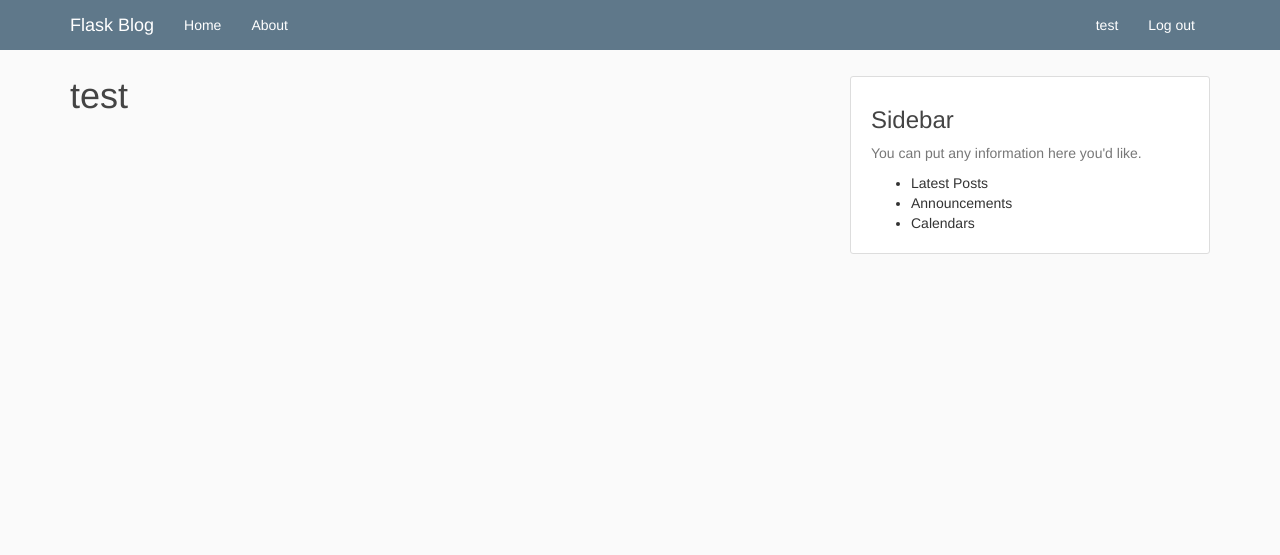
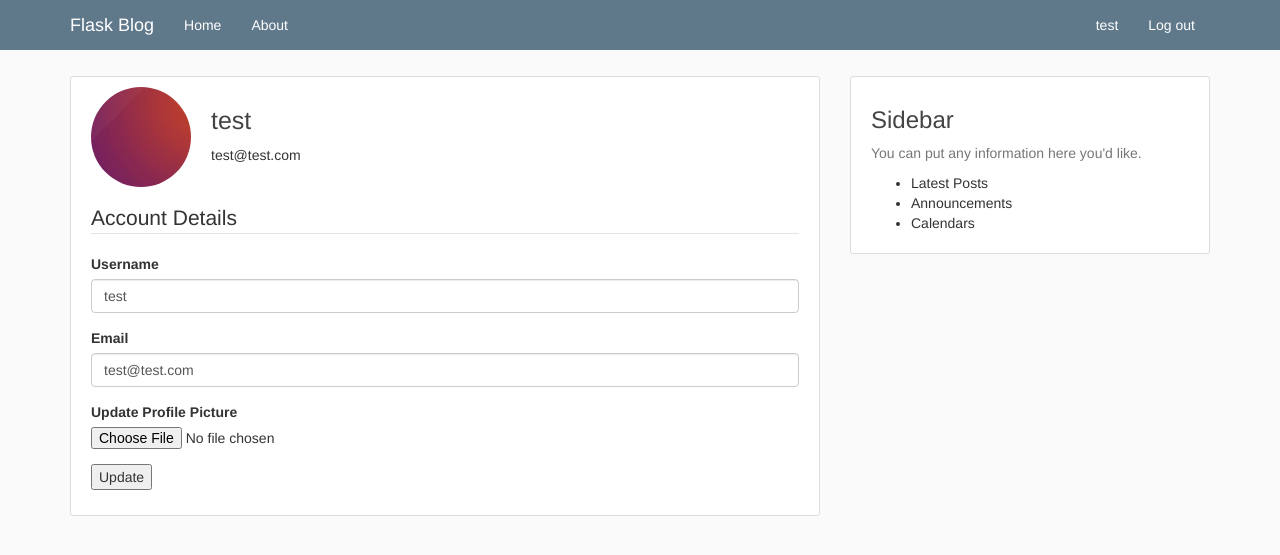
Before and after one commit to jordanblakey/flask-in-depth, a Flask app: page /account in a window 1280 px wide. Shown: the top 555 px of the page. Run offline with Flask 2, Linux system fonts and the light colour scheme; a user stored in the database is signed in; some libraries are stand-ins or nearby versions.

Commit message:
update account info

```diff
--- a/flaskblog/forms.py
+++ b/flaskblog/forms.py
@@ -1,4 +1,7 @@
 from flask_wtf import FlaskForm  # Flask implementation of wtforms
+from flask_wtf.file import FileField, FileAllowed
+from flask_login import current_user
+
 
 # Classes/interfaces for form elements
 from wtforms import (
@@ -53,3 +56,29 @@ class LoginForm(FlaskForm):
       validators=[DataRequired()])
   remember = BooleanField('Remember Me')
   submit = SubmitField('Login')
+
+
+class UpdateAccountForm(FlaskForm):
+  username = StringField(
+      'Username',
+      validators=[DataRequired(), Length(min=2, max=20)])
+  email = StringField(
+      'Email',
+      validators=[DataRequired(), Email()])
+  picture = FileField(
+      'Update Profile Picture',
+      validators=[FileAllowed(['jpg', 'png'])])
+  submit = SubmitField(
+      'Update')
+
+  def validate_username(self, username):
+    if username.data != current_user.username:
+      user = User.query.filter_by(username=username.data).first()
+      if user:
+        raise ValidationError('Account exists with that username.')
+
+  def validate_email(self, email):
+    if email.data != current_user.email:
+      email = User.query.filter_by(email=email.data).first()
+      if email:
+        raise ValidationError('Account exists with that email.')
--- a/flaskblog/routes.py
+++ b/flaskblog/routes.py
@@ -1,6 +1,9 @@
+import os
+import secrets
+from PIL import Image
 from flask import render_template, url_for, flash, redirect, request
 from flaskblog import app, db, bcrypt
-from flaskblog.forms import RegistrationForm, LoginForm
+from flaskblog.forms import RegistrationForm, LoginForm, UpdateAccountForm
 from flaskblog.models import User, Post
 from flask_login import login_user, current_user, logout_user, login_required
 
@@ -76,10 +79,38 @@ def logout():
   return redirect(url_for('home'))
 
 
-@app.route('/account')
+def save_picture(form_picture):
+  random_hex = secrets.token_hex(8)
+  _, f_ext = os.path.splitext(form_picture.filename)
+  picture_fn = random_hex + f_ext
+  picture_path = os.path.join(app.root_path, 'static/profile_pics', picture_fn)
+  output_size = (125, 125)
+  i = Image.open(form_picture)
+  i.thumbnail(output_size)
+  i.save(picture_path)
+  return picture_fn
+
+
+@app.route('/account', methods=['GET', 'POST'])
 @login_required
 def account():
-  return render_template('account.html', title='Account')
+  form = UpdateAccountForm()
+  if form.validate_on_submit():
+    if form.picture.data:
+      picture_file = save_picture(form.picture.data)
+      current_user.image_file = picture_file
+    current_user.username = form.username.data
+    current_user.email = form.email.data
+    db.session.commit()
+    flash('Your account has been updated.', 'success')
+    return redirect(url_for('account'))
+  elif request.method == 'GET':
+    form.username.data = current_user.username
+    form.email.data = current_user.email
+  image_file = url_for(
+      'static', filename='profile_pics/' + current_user.image_file)
+  return render_template(
+      'account.html', title='Account', image_file=image_file, form=form)
 
 
 @app.errorhandler(404)
--- a/flaskblog/static/main.css
+++ b/flaskblog/static/main.css
@@ -83,10 +83,12 @@ a.article-title:hover {
 }
 
 .account-img {
-  height: 125px;
-  width: 125px;
+  height: 100px;
+  width: 100px;
   margin-right: 20px;
   margin-bottom: 16px;
+  border-radius: 50%;
+  float: left;
 }
 
 .account-heading {
--- a/flaskblog/templates/account.html
+++ b/flaskblog/templates/account.html
@@ -1,4 +1,59 @@
 {% extends 'layout.html' %}
 {% block content %}
-  <h1>{{ current_user.username }}</h1>
+  <div class="content-section">
+    <div class="media">
+      <img src="{{ image_file }}" alt="Avatar" class="rounded-circle account-img">
+      <div class="media-body">
+        <h2 class="account-heading">{{ current_user.username }}</h2>
+        <p class="text-secondary">{{ current_user.email }}</p>
+      </div>
+    </div>
+
+    <form method="POST" action="" enctype="multipart/form-data">
+      {{ form.hidden_tag() }}
+      <fieldset>
+        <legend class="mb-4">Account Details</legend>
+
+        <div class="form-group">
+          {{ form.username.label(class="form-control-label") }}
+          {% if form.username.errors %}
+            {{ form.username(class="form-control form-control-lg is-invalid") }}
+            <div class="invalid-feedback">
+              {% for error in form.username.errors %}
+                <span>{{ error }}</span>
+              {% endfor %}
+            </div>
+          {% else %}
+            {{ form.username(class="form-control form-control-lg") }}
+          {% endif %}
+        </div>
+
+        <div class="form-group">
+          {{ form.email.label(class="form-control-label") }}
+          {% if form.email.errors %}
+            {{ form.email(class="form-control form-control-lg is-invalid") }}
+            <div class="invalid-feedback">
+              {% for error in form.email.errors %}
+                <span>{{ error }}</span>
+              {% endfor %}
+            </div>
+          {% else %}
+            {{ form.email(class="form-control form-control-lg") }}
+          {% endif %}
+        </div>
+        <div class="form-group">
+          {{ form.picture.label() }}
+          {{ form.picture(class="form-control-file") }}
+          {% if form.picture.errors %}
+            {% for error in form.picture.errors %}
+            <span class="text-danger">{{ error }}</span><br>
+            {% endfor %}
+          {% endif %}
+      </div>
+      </fieldset>
+      <div class="form-group">
+        {{ form.submit(class="btn-outline-info") }}
+      </div>
+    </form>
+  </div>
 {% endblock content%}
```
Also changed, not shown: README.md, flaskblog/site.db, flaskblog/static/profile_pics/5f96953a6eeafb47.jpg (added), flaskblog/static/profile_pics/87d40bc15e273bac.jpg (added), flaskblog/static/profile_pics/a60f41028891dd8f.jpg (added), flaskblog/static/profile_pics/default.jpg (added).
